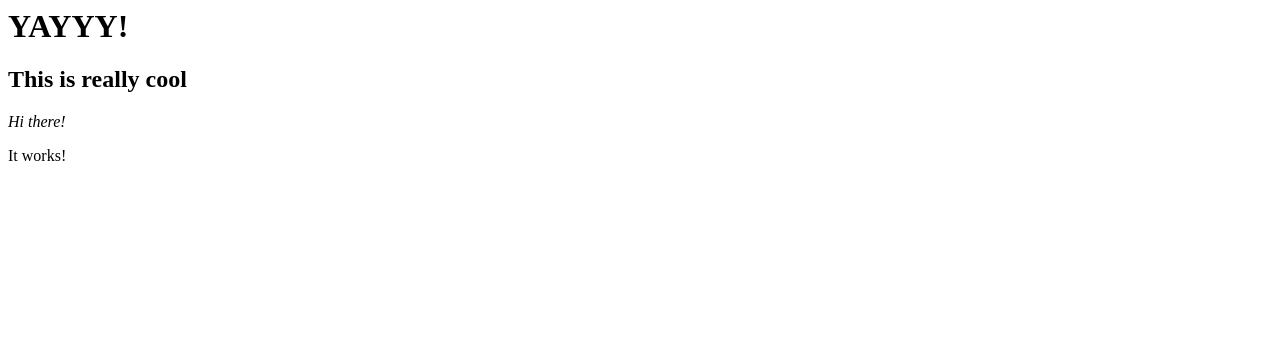
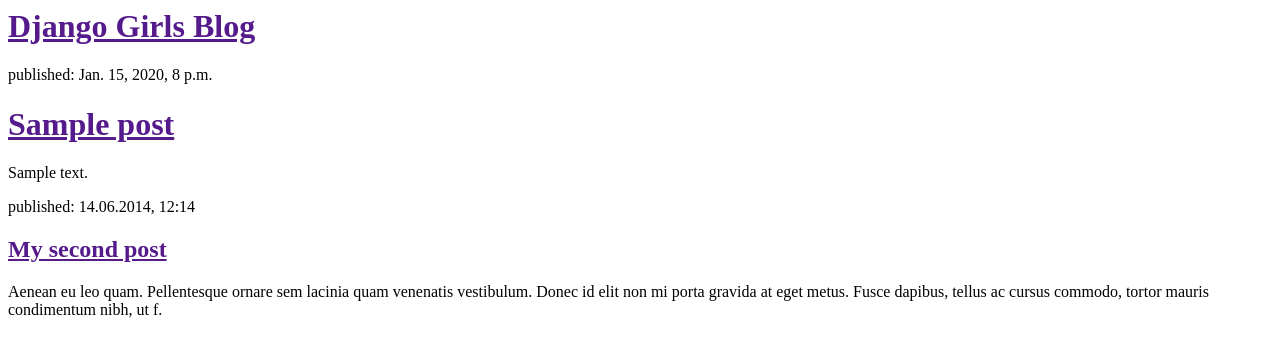
Before and after one commit to cattcattcatt/my-first-blog, a Django app: template blog/templates/blog/post_list.html in a window 1280 px wide. Shown: the top 357 px of the page. Run offline with Django 3.2, Linux system fonts and the light colour scheme; the template is opened without the code that fills it: values that come from a table or form of the project are taken from there, others are empty; tables that the repository leaves empty hold one stand-in row (values such as "Sample post").

Commit message:
Modified templates to display posts from database.

```diff
--- a/blog/templates/blog/post_list.html
+++ b/blog/templates/blog/post_list.html
@@ -1,14 +1,25 @@
 <html>
     <head>
-      <title>Catt's Blog</title>
+        <title>Django Girls blog</title>
     </head>
     <body>
         <div>
+            <h1><a href="">Django Girls Blog</a></h1>
+        </div>
 
-      <h1>YAYYY!</h1>
-      <h2>This is really cool</h2>
+        <div>
+          {% for post in posts %}
+      <div>
+          <p>published: {{ post.published_date }}</p>
+          <h1><a href="">{{ post.title }}</a></h1>
+          <p>{{ post.text|linebreaksbr }}</p>
       </div>
-    <em><p>Hi there!</p></em>
-    <p>It works!</p>
+  {% endfor %}
+
+        <div>
+            <p>published: 14.06.2014, 12:14</p>
+            <h2><a href="">My second post</a></h2>
+            <p>Aenean eu leo quam. Pellentesque ornare sem lacinia quam venenatis vestibulum. Donec id elit non mi porta gravida at eget metus. Fusce dapibus, tellus ac cursus commodo, tortor mauris condimentum nibh, ut f.</p>
+        </div>
     </body>
 </html>
```
Also changed, not shown: blog/views.py (+5 -2 lines). Lines whose indentation alone changed are shown as unchanged.
